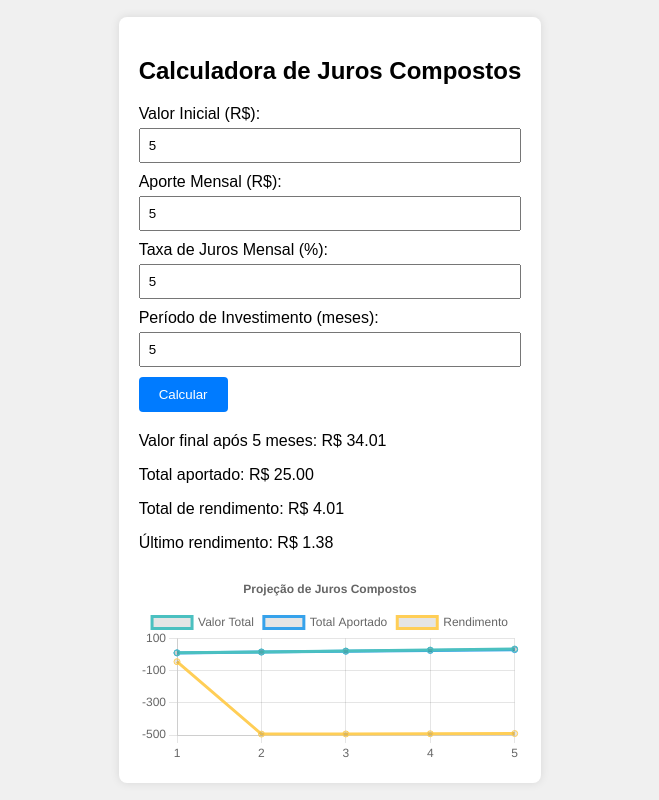
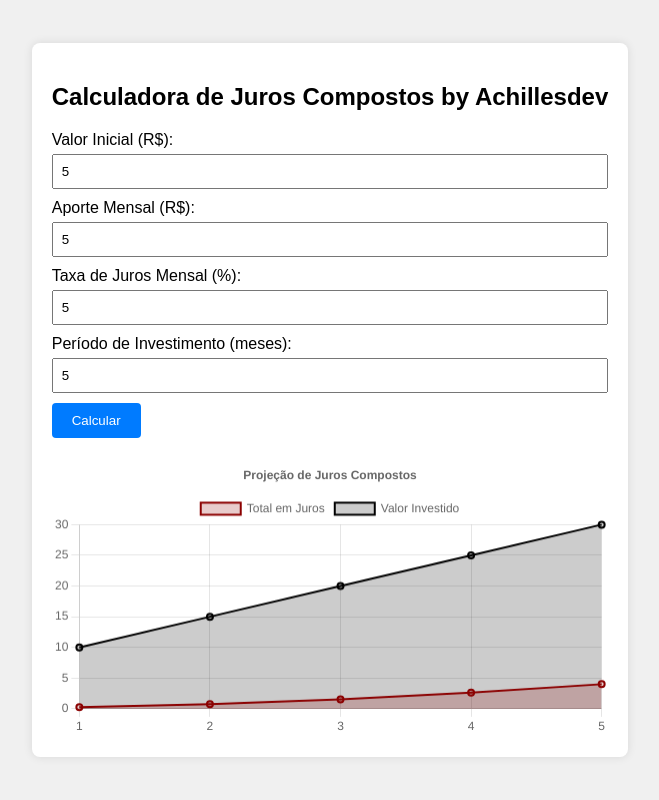
Before and after one commit to gasperpb/calculadora-de-juros-compostos, a plain HTML site: page index.html in a window 1280 px wide. Both pictures are taken after typing "5", "5", "5", "5" into the empty fields and a click on the button "Calcular". Shown: the whole page, without its empty margins (310-969 px from the left). Drawn offline with nearby package versions, Linux system fonts and the light colour scheme.

Commit message:
meu nome

```diff
--- a/index.html
+++ b/index.html
@@ -3,7 +3,7 @@
 <head>
     <meta charset="UTF-8">
     <meta name="viewport" content="width=device-width, initial-scale=1.0">
-    <title>Calculadora de Juros Compostos</title>
+    <title>Calculadora de Juros Compostos by Achillesdev </title>
     <style>
         body {
             font-family: Arial, sans-serif;
@@ -56,7 +56,7 @@
 </head>
 <body>
     <div class="container">
-        <h2>Calculadora de Juros Compostos</h2>
+        <h2>Calculadora de Juros Compostos by Achillesdev</h2>
         <div class="input-group">
             <label for="principal">Valor Inicial (R$):</label>
             <input type="number" id="principal">
@@ -82,27 +82,22 @@
 
     <script>
         function calcularJurosCompostos(principal, aporte, taxa, periodo) {
-            let valores = [];
-            let totalAportado = 0;
-            let rendimentoTotal = 0;
-            let ultimoRendimento = 0;
+            let valoresTotais = [];
+            let valoresAportados = [];
+            let valoresJuros = [];
+            let totalAportado = principal;
+            let totalGeral = principal;
 
             for (let i = 0; i < periodo; i++) {
-                let juros = principal * (taxa / 100);
-                principal = principal + juros + aporte;
+                let juros = totalGeral * (taxa / 100);
+                totalGeral += juros + aporte;
                 totalAportado += aporte;
-                rendimentoTotal += juros;
-                ultimoRendimento = juros;
-                valores.push(principal);
+                valoresTotais.push(totalGeral);
+                valoresAportados.push(totalAportado);
+                valoresJuros.push(totalGeral - totalAportado);
             }
 
-            return {
-                valorFinal: principal.toFixed(2),
-                totalAportado: totalAportado.toFixed(2),
-                rendimentoTotal: rendimentoTotal.toFixed(2),
-                ultimoRendimento: ultimoRendimento.toFixed(2),
-                valores: valores
-            };
+            return { valoresTotais, valoresAportados, valoresJuros };
         }
 
         function calcular() {
@@ -113,13 +108,6 @@
 
             let resultado = calcularJurosCompostos(principal, aporte, taxa, periodo);
 
-            document.getElementById('resultado').innerHTML = `
-                <p>Valor final após ${periodo} meses: R$ ${resultado.valorFinal}</p>
-                <p>Total aportado: R$ ${resultado.totalAportado}</p>
-                <p>Total de rendimento: R$ ${resultado.rendimentoTotal}</p>
-                <p>Último rendimento: R$ ${resultado.ultimoRendimento}</p>
-            `;
-
             let ctx = document.getElementById('chart').getContext('2d');
             new Chart(ctx, {
                 type: 'line',
@@ -127,22 +115,22 @@
                     labels: Array.from({ length: periodo }, (_, i) => i + 1),
                     datasets: [
                         {
-                            label: 'Valor Total',
-                            data: resultado.valores,
-                            borderColor: 'rgba(75, 192, 192, 1)',
-                            fill: false
+                            label: 'Total em Juros',
+                            data: resultado.valoresJuros,
+                            borderColor: 'rgba(139, 0, 0, 1)',
+                            backgroundColor: 'rgba(139, 0, 0, 0.2)',
+                            borderWidth: 2,
+                            pointRadius: 3,
+                            fill: true
                         },
                         {
-                            label: 'Total Aportado',
-                            data: Array.from({ length: periodo }, (_, i) => (i + 1) * aporte + parseFloat(document.getElementById('principal').value)),
-                            borderColor: 'rgba(54, 162, 235, 1)',
-                            fill: false
-                        },
-                        {
-                            label: 'Rendimento',
-                            data: resultado.valores.map((valor, index) => valor - (document.getElementById('principal').value + (index + 1) * aporte)),
-                            borderColor: 'rgba(255, 206, 86, 1)',
-                            fill: false
+                            label: 'Valor Investido',
+                            data: resultado.valoresAportados,
+                            borderColor: 'rgba(0, 0, 0, 1)',
+                            backgroundColor: 'rgba(0, 0, 0, 0.2)',
+                            borderWidth: 2,
+                            pointRadius: 3,
+                            fill: true
                         }
                     ]
                 },
@@ -156,6 +144,11 @@
                             display: true,
                             text: 'Projeção de Juros Compostos'
                         }
+                    },
+                    scales: {
+                        y: {
+                            beginAtZero: true
+                        }
                     }
                 }
             });
```
